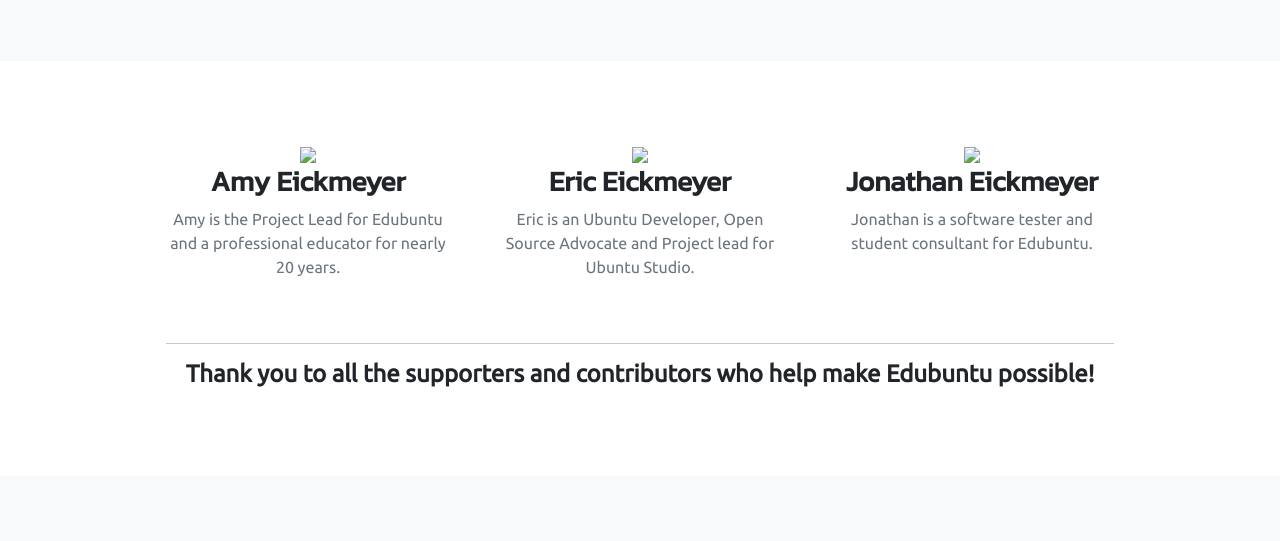
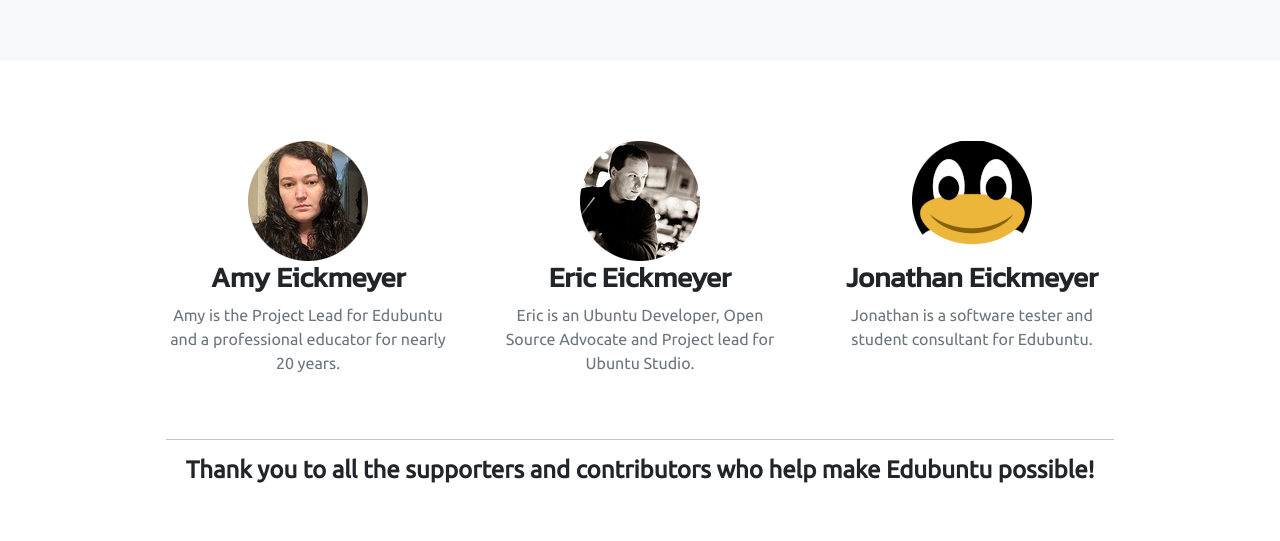
Before and after one commit to cjdg/edubuntu.org, a plain HTML site: page team.html in a window 1280 px wide. Shown: the part 259-800 px from the top of the page. Drawn offline with nearby package versions, Linux system fonts and the light colour scheme.

Commit message:
Update team img src

```diff
--- a/team.html
+++ b/team.html
@@ -68,7 +68,7 @@
                                         <div class="col-md-4 mb-5">
                                             <!-- Feature item-->
                                             <div class="text-center">
-                                                <img src="assets/img/amy.png" />
+                                                <img src="assets/amy.png" />
                                                 <h3 class="font-alt">Amy Eickmeyer</h3>
                                                 <p class="text-muted mb-0">Amy is the Project Lead for Edubuntu and a professional educator for nearly 20 years.</p>
                                             </div>
@@ -76,7 +76,7 @@
                                         <div class="col-md-4 mb-5">
                                             <!-- Feature item-->
                                             <div class="text-center">
-                                                <img src="assets/img/erich.png" />
+                                                <img src="assets/erich.png" />
                                                 <h3 class="font-alt">Eric Eickmeyer</h3>
                                                 <p class="text-muted mb-0">Eric is an Ubuntu Developer, Open Source Advocate and Project lead for Ubuntu Studio.</p>
                                             </div>
@@ -84,7 +84,7 @@
                                         <div class="col-md-4 mb-5">
                                             <!-- Feature item-->
                                             <div class="text-center">
-                                                <img src="assets/img/jonathan.png" />
+                                                <img src="assets/jonathan.png" />
                                                 <h3 class="font-alt">Jonathan Eickmeyer</h3>
                                                 <p class="text-muted mb-0">Jonathan is a software tester and student consultant for Edubuntu. </p>
                                             </div>
```
